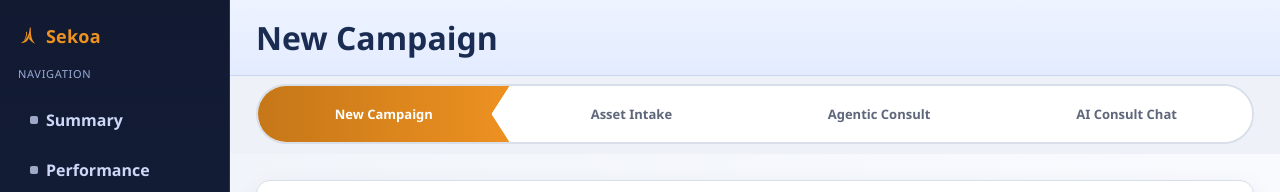
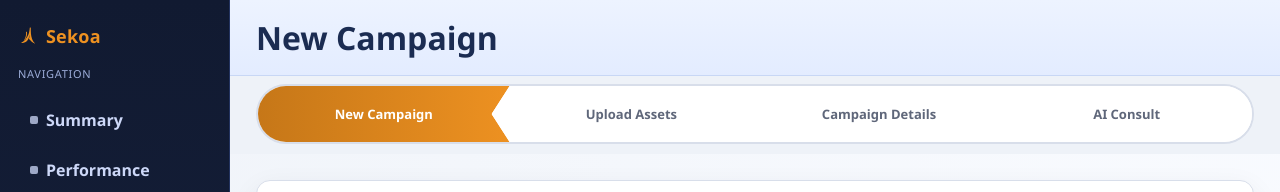
Before and after one commit to trisolarisproject/frontend, a React (Vite) app: page /campaigns/new in a window 1280 px wide. Shown: the top 192 px of the page. Built offline with nearby package versions, Linux system fonts and the light colour scheme.

Commit message:
fixed upload assets?

```diff
--- a/src/App.tsx
+++ b/src/App.tsx
@@ -20,7 +20,7 @@ const App = () => {
         <Route path="/campaigns/new" element={<NewCampaignPage />} />
         <Route path="/campaign-assets" element={<CampaignAssetsPage />} />
         <Route path="/campaigns/:id/assets" element={<CampaignAssetsPage />} />
-        <Route path="/campaigns/:id/flow/asset-intake" element={<AssetIntakePage />} />
+        <Route path="/campaigns/:id/flow/upload-assets" element={<AssetIntakePage />} />
         <Route path="/campaigns/:id/flow/consult-intake" element={<ConsultIntakePage />} />
         <Route path="/campaigns/:id/flow/consult-chat" element={<ConsultChatPage />} />
         <Route path="/campaigns/:id/flow/consult-status" element={<ConsultStatusPage />} />
--- a/src/components/Stepper.tsx
+++ b/src/components/Stepper.tsx
@@ -4,9 +4,9 @@ interface StepperProps {
 
 const labels = [
   "New Campaign",
-  "Asset Intake",
-  "Agentic Consult",
-  "AI Consult Chat",
+  "Upload Assets",
+  "Campaign Details",
+  "AI Consult",
 ] as const;
 
 const Stepper = ({ currentStep }: StepperProps) => {
--- a/src/pages/AssetIntakePage.tsx
+++ b/src/pages/AssetIntakePage.tsx
@@ -79,10 +79,10 @@ const AssetIntakePage = () => {
 
   if (loading) {
     return (
-      <PageLayout title="Asset Intake" subtitle="Upload assets and provide product context.">
+      <PageLayout title="Upload Assets" subtitle="Upload assets and provide product context.">
         <div className="row">
           <LoadingSpinner />
-          <span>Loading asset intake...</span>
+          <span>Loading upload assets...</span>
         </div>
       </PageLayout>
     );
@@ -99,7 +99,7 @@ const AssetIntakePage = () => {
 
   return (
     <PageLayout
-      title="Asset Intake"
+      title="Upload Assets"
       subtitle="Upload assets and provide product context."
       topContent={<Stepper currentStep={2} />}
     >
--- a/src/pages/CampaignListPage.tsx
+++ b/src/pages/CampaignListPage.tsx
@@ -17,7 +17,7 @@ const statusToneMap: Record<Campaign["status"], "neutral" | "success" | "warning
 };
 
 const flowPathByStep: Record<1 | 2 | 3 | 4, string> = {
-  1: "asset-intake",
+  1: "upload-assets",
   2: "consult-intake",
   3: "research",
   4: "asset-posting",
--- a/src/pages/ConsultChatPage.tsx
+++ b/src/pages/ConsultChatPage.tsx
@@ -184,8 +184,8 @@ const ConsultChatPage = () => {
   if (flowStep < 2) {
     return (
       <Card>
-        <p>Complete Asset Intake first.</p>
-        <Link to={`/campaigns/${campaign.id}/flow/asset-intake`}>Go to asset intake</Link>
+        <p>Complete Upload Assets first.</p>
+        <Link to={`/campaigns/${campaign.id}/flow/upload-assets`}>Go to upload assets</Link>
       </Card>
     );
   }
--- a/src/pages/ConsultIntakePage.tsx
+++ b/src/pages/ConsultIntakePage.tsx
@@ -113,8 +113,8 @@ const ConsultIntakePage = () => {
   if (flowStep < 2) {
     return (
       <Card>
-        <p>Complete Asset Intake first.</p>
-        <Link to={`/campaigns/${campaign.id}/flow/asset-intake`}>Go to asset intake</Link>
+        <p>Complete Upload Assets first.</p>
+        <Link to={`/campaigns/${campaign.id}/flow/upload-assets`}>Go to upload assets</Link>
       </Card>
     );
   }
--- a/src/pages/ConsultStatusPage.tsx
+++ b/src/pages/ConsultStatusPage.tsx
@@ -158,8 +158,8 @@ const ConsultStatusPage = () => {
   if (flowStep < 2) {
     return (
       <Card>
-        <p>Complete Asset Intake first.</p>
-        <Link to={`/campaigns/${campaign.id}/flow/asset-intake`}>Go to asset intake</Link>
+        <p>Complete Upload Assets first.</p>
+        <Link to={`/campaigns/${campaign.id}/flow/upload-assets`}>Go to upload assets</Link>
       </Card>
     );
   }
--- a/src/pages/NewCampaignPage.tsx
+++ b/src/pages/NewCampaignPage.tsx
@@ -31,7 +31,7 @@ const NewCampaignPage = () => {
         name: name.trim(),
         description: description.trim() || undefined,
       });
-      navigate(`/campaigns/${campaign.id}/flow/asset-intake`);
+      navigate(`/campaigns/${campaign.id}/flow/upload-assets`);
     } catch {
       setError("Unable to create campaign.");
     } finally {
```
